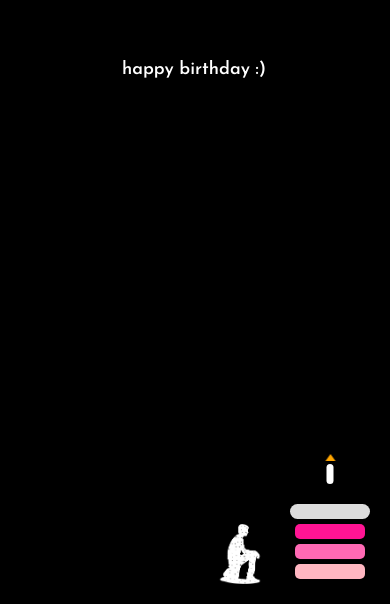
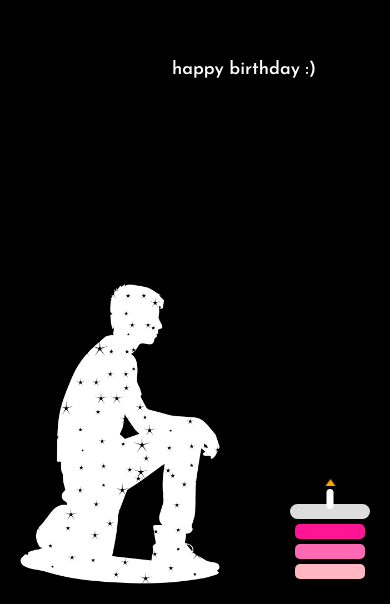
Before and after one commit to allif7/lonely, a plain HTML site: page index.html in a window 390 px wide. Shown: the part 240-844 px from the top of the page. Drawn offline with Linux system fonts and the light colour scheme.

Commit message:
Update style.css

```diff
--- a/style.css
+++ b/style.css
@@ -121,6 +121,7 @@ body {
 @media (max-width: 600px) {
     .typewriter p {
         font-size: 18px;
+        margin-left: 100px;
     }
 
     .plate {
@@ -136,6 +137,7 @@ body {
     .candle {
         width: 7px;
         height: 20px;
+        margin-top: 25px;
     }
 
     .flame {
@@ -143,7 +145,8 @@ body {
     }
 
     .silhouette {
-        width: 60px; /* Adjust size for mobile view */
+        width: 300px; /* Adjust size as needed */
+    height: auto; /* Adjust size for mobile view */
     }
 }
 .emoticon {
```
